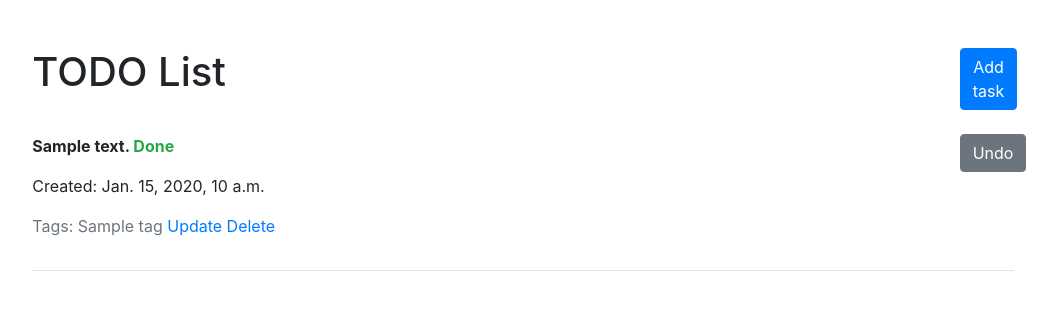
After one commit to o-davydova/Todo-List, a Django app: template templates/todo/task_list.html in a window 1280 px wide. The commit adds this page. Shown: the top 334 px of the page, without its empty margins (218-1275 px from the left). Run offline with Django 4.2, Linux system fonts and the light colour scheme; the template is opened without the code that fills it: values that come from a table or form of the project are taken from there, others are empty; tables that the repository leaves empty hold one stand-in row (values such as "Sample post"); some libraries are stand-ins or nearby versions.

Commit message:
Create Task list page

```diff
--- a/templates/base.html
+++ b/templates/base.html
@@ -12,7 +12,7 @@
 </head>
 
 <body>
-<div class="container-fluid">
+<div class="container-fluid p-5">
     <div class="row">
         <div class="col-sm-2">
 
@@ -21,7 +21,7 @@
             {% endblock %}
 
         </div>
-        <div class="col-sm-10 ">
+        <div class="col-sm-10">
             {% block content %}{% endblock %}
         </div>
     </div>
--- /dev/null
+++ b/templates/todo/task_list.html
@@ -0,0 +1,48 @@
+{% extends "base.html" %}
+{% load crispy_forms_filters %}
+
+{% block content %}
+  <div class="row">
+    <div class="col">
+      <h1>TODO List</h1>
+    </div>
+    <div class="col-1">
+      <a class="btn btn-primary" href="#">Add task</a>
+    </div>
+  </div>
+  <br>
+
+  {% if task_list %}
+    {% for task in task_list %}
+      <div class="row">
+        <div class="col"><p>
+          <strong>
+          {{ task.content }}
+          {% if task.is_done %}
+            <span class="text-success">Done</span>
+          {% else %}
+            <span class="text-danger">Not done</span>
+          {% endif %}
+          </strong>
+          </p>
+          <p>Created: {{ task.created_date }}</p>
+          <p class="text-muted">
+            Tags: {% for tag in task.tags.all %} {{ tag }}{% endfor %}
+            <a href="#">Update</a>
+            <a href="#">Delete</a>
+          </p>
+        </div>
+        <div class="col-1">
+          {% if task.is_done %}
+            <a class="btn btn-secondary" href="#">Undo</a>
+          {% else %}
+            <a class="btn btn-success" href="#">Complete</a>
+          {% endif %}
+        </div>
+      </div>
+      <hr>
+    {% endfor %}
+  {% else %}
+    <p>There are no tasks yet.</p>
+  {% endif %}
+{% endblock %}
```
